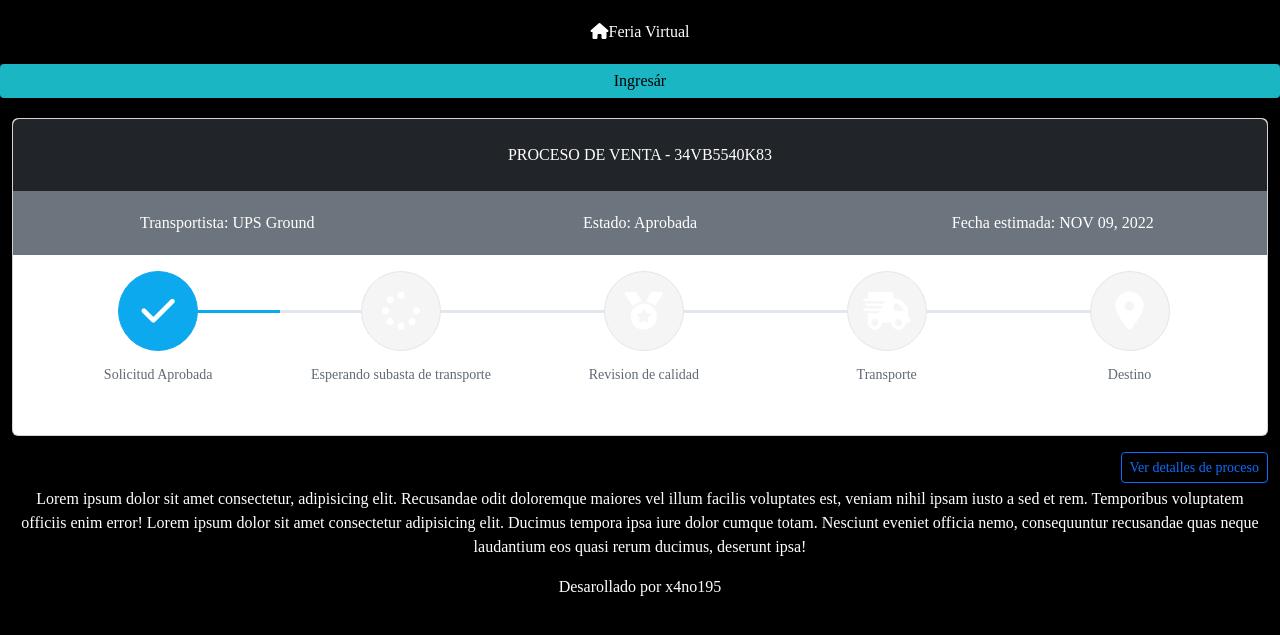
After one commit to LucianoSaavedraReyes/FeriaVirtual, a Django app: page // in a window 1280 px wide. The commit adds this page. Shown: the top 635 px of the page. Run offline with Django 3.2, Linux system fonts and the light colour scheme; parts of the project's set-up code (start-up, migrations or seed data) failed here and were passed over; some libraries are stand-ins or nearby versions.

Commit message:
front end ventana de proceso de venta

```diff
--- a/feriavirtual/feriavirtual2/settings.py
+++ b/feriavirtual/feriavirtual2/settings.py
@@ -123,4 +123,4 @@ STATIC_URL = '/static/'
 MEDIA_URL = '/media/'
 MEDIA_ROOT = os.path.join(BASE_DIR, 'media')
 AUTH_USER_MODEL = 'feriavirtualapp.User'
-LOGIN_REDIRECT_URL = 'publicaciones'
+LOGIN_REDIRECT_URL = 'seguimiento'
--- /dev/null
+++ b/feriavirtual/feriavirtualapp/static/css/seguimiento.css
@@ -0,0 +1,111 @@
+.container-seguimiento{
+    margin:20px 0;
+}
+.steps .step {
+    display: block;
+    width: 100%;
+    margin-bottom: 35px;
+    text-align: center
+}
+
+.steps .step .step-icon-wrap {
+    display: block;
+    position: relative;
+    width: 100%;
+    height: 80px;
+    text-align: center
+}
+
+.steps .step .step-icon-wrap::before,
+.steps .step .step-icon-wrap::after {
+    display: block;
+    position: absolute;
+    top: 50%;
+    width: 50%;
+    height: 3px;
+    margin-top: -1px;
+    background-color: #e1e7ec;
+    content: '';
+    z-index: 1
+}
+
+.steps .step .step-icon-wrap::before {
+    left: 0
+}
+
+.steps .step .step-icon-wrap::after {
+    right: 0
+}
+
+.steps .step .step-icon {
+    display: inline-block;
+    position: relative;
+    width: 80px;
+    height: 80px;
+    border: 1px solid #e1e7ec;
+    border-radius: 50%;
+    background-color: #f5f5f5;
+    color: #374250;
+    font-size: 38px;
+    line-height: 81px;
+    z-index: 5
+}
+
+.steps .step .step-title {
+    margin-top: 16px;
+    margin-bottom: 0;
+    color: #606975;
+    font-size: 14px;
+    font-weight: 500
+}
+
+.steps .step:first-child .step-icon-wrap::before {
+    display: none
+}
+
+.steps .step:last-child .step-icon-wrap::after {
+    display: none
+}
+
+.steps .step.completed .step-icon-wrap::before,
+.steps .step.completed .step-icon-wrap::after {
+    background-color: #0da9ef
+}
+
+.steps .step.completed .step-icon {
+    border-color: #0da9ef;
+    background-color: #0da9ef;
+    color: #fff
+}
+
+@media (max-width: 576px) {
+    .flex-sm-nowrap .step .step-icon-wrap::before,
+    .flex-sm-nowrap .step .step-icon-wrap::after {
+        display: none
+    }
+}
+
+@media (max-width: 768px) {
+    .flex-md-nowrap .step .step-icon-wrap::before,
+    .flex-md-nowrap .step .step-icon-wrap::after {
+        display: none
+    }
+}
+
+@media (max-width: 991px) {
+    .flex-lg-nowrap .step .step-icon-wrap::before,
+    .flex-lg-nowrap .step .step-icon-wrap::after {
+        display: none
+    }
+}
+
+@media (max-width: 1200px) {
+    .flex-xl-nowrap .step .step-icon-wrap::before,
+    .flex-xl-nowrap .step .step-icon-wrap::after {
+        display: none
+    }
+}
+
+.bg-faded, .bg-secondary {
+    background-color: #f5f5f5 !important;
+}
--- a/feriavirtual/feriavirtualapp/static/css/styles.css
+++ b/feriavirtual/feriavirtualapp/static/css/styles.css
@@ -192,6 +192,15 @@ table tr td{
 table tr td img{
     height: 100px;
 }
+.cont-seguimiento{
+    margin: 20% 0;
+}
+.seguimiento-icons i{
+    font-size: 100px;
+}
+.seguimiento-icons p{
+    font-size: 42px;
+}
 @media (min-width: 600px) {
     form {
         margin: 25%;
--- a/feriavirtual/feriavirtualapp/templates/base.html
+++ b/feriavirtual/feriavirtualapp/templates/base.html
@@ -9,9 +9,13 @@
     <link rel="stylesheet" type="text/css" href="{% static 'css/styles.css' %}">
     <link rel="stylesheet" type="text/css" href="{% static 'css/flexboxgrid.min.css' %}">
     <link rel="stylesheet" type="text/css" href="{% static 'css/normalize.css' %}">
+    <link rel="stylesheet" type="text/css" href="{% static 'css/seguimiento.css' %}">
+
     <link rel="preconnect" href="https://fonts.gstatic.com">
     <link href="https://fonts.googleapis.com/css2?family=Varela+Round&display=swap" rel="stylesheet">
-    <script src="https://kit.fontawesome.com/87452a2af3.js" crossorigin="anonymous"></script>
+    <script src="https://kit.fontawesome.com/b7f0f5763e.js" crossorigin="anonymous"></script>
+    <!-- CSS only -->
+    <link href="https://cdn.jsdelivr.net/npm/bootstrap@5.2.2/dist/css/bootstrap.min.css" rel="stylesheet" integrity="sha384-Zenh87qX5JnK2Jl0vWa8Ck2rdkQ2Bzep5IDxbcnCeuOxjzrPF/et3URy9Bv1WTRi" crossorigin="anonymous">
 
 </head>
 <body class="container-fluid">
@@ -22,25 +26,29 @@
     {% if request.user.is_authenticated %}
         <div class="contenedor-login row end-xs">
             {% if request.user.rol == "1"  %}
+            <a href="{% url 'seguimiento' %}" class="col-xs-12 col-sm-2 center-xs"><i class="fas fa-clipboard-list"></i> Seguimiento</a>
             <a href="{% url 'mis-productos' %}" class="col-xs-2"><i class="far fa-lemon"></i> Mis Productos</a>
 
             <a href="{% url 'ingresar-productos'  %}" class="col-xs-2"><i class="fas fa-external-link-square-alt"></i> Ingresar Productos</a>
             {% endif %}
             {% if request.user.rol == "2" %}
+            <a href="{% url 'seguimiento' %}" class="col-xs-12 col-sm-2 center-xs"><i class="fas fa-clipboard-list"></i> Seguimiento</a>
             <a href="{% url 'notificacion' %}" class="col-xs-12 col-sm-2 center-xs"><i class="fas fa-user-plus"></i> Notificaciones de pago</a>
             <a href="{% url 'Solicitud' %}" class="col-xs-12 col-sm-2 center-xs"><i class="fas fa-search-dollar"></i> Solicitud</a>
             {% endif %}
             {% if request.user.rol == "3" %}
+            <a href="{% url 'seguimiento' %}" class="col-xs-12 col-sm-2 center-xs"><i class="fas fa-clipboard-list"></i> Seguimiento</a>
             <a href="{% url 'notificacion' %}" class="col-xs-12 col-sm-2 center-xs"><i class="fas fa-user-plus"></i> Notificaciones de pago</a>
             <a href="{% url 'Solicitud' %}" class="col-xs-12 col-sm-2 center-xs"><i class="fas fa-search-dollar"></i> Solicitud</a>
             {% endif %}
             {% if request.user.rol == "6" %}
+            <a href="{% url 'seguimiento' %}" class="col-xs-12 col-sm-2 center-xs"><i class="fas fa-clipboard-list"></i> Seguimiento</a>
             <a href="{% url 'gestionContratos' %}" class="col-xs-12 col-sm-2 center-xs"><i class="fas fa-file-contract"></i> Gestion de contratos</a>
             <a href="{% url 'register' %}" class="col-xs-12 col-sm-2 center-xs"><i class="fas fa-user-plus"></i> Registrar Usuario</a>
             <a href="{% url 'Solicitud' %}" class="col-xs-12 col-sm-2 center-xs"><i class="fas fa-search-dollar"></i> Iniciar venta</a>
             <a href="{% url 'Solicitudes' %}" class="col-xs-12 col-sm-2 center-xs"><i class="fas fa-search-dollar"></i>Solicitudes</a>
             {% endif %}
-            <a href="{% url 'publicaciones' %}" class="col-xs-12 col-sm-2 center-xs"><i class="fas fa-clipboard-list"></i> Publicaciones</a>
+
             <a href="{% url 'logout' %}" class="col-xs-12 col-sm-2 center-xs"><i class="fas fa-sign-out-alt"></i> Cerrar Sesión</a>
 
         </div>
--- a/feriavirtual/feriavirtualapp/templates/logout.html
+++ b/feriavirtual/feriavirtualapp/templates/logout.html
@@ -2,6 +2,6 @@
 
 {% block content %}
 <div class="main">
-    <p>Te has deslogeado...click <a href="{% url 'post_list' %}">Aquí</a> para volver al inicio</p>
+    <p>Te has deslogeado...click <a href="{% url 'seguimiento' %}">Aquí</a> para volver al inicio</p>
 </div>
 {% endblock %}
--- a/feriavirtual/feriavirtualapp/templates/modificarsoli.html
+++ b/feriavirtual/feriavirtualapp/templates/modificarsoli.html
@@ -5,7 +5,7 @@
                 <div>
                     <form method="POST" action="">
                         {% csrf_token %}
-                        {{ mod.as_p }}
+                        {{ form.as_p }}
                         <input type="submit" class="btn-mod" value="MODIFICAR">
                     </form>
                 </div>
--- /dev/null
+++ b/feriavirtual/feriavirtualapp/templates/seguimiento.html
@@ -0,0 +1,61 @@
+{% extends 'base.html' %}
+{% load humanize %}
+{% block content %}
+<div class="container-seguimiento padding-bottom-3x mb-1">
+        <div class="card mb-3">
+          <div class="p-4 text-center text-white text-lg bg-dark rounded-top"><span class="text-uppercase">Proceso de Venta - </span><span class="text-medium">34VB5540K83</span></div>
+          <div class="d-flex flex-wrap flex-sm-nowrap justify-content-between py-3 px-2 bg-secondary">
+            <div class="w-100 text-center py-1 px-2"><span class="text-medium">Transportista:</span> UPS Ground</div>
+            <div class="w-100 text-center py-1 px-2"><span class="text-medium">Estado:</span> Aprobada</div>
+            <div class="w-100 text-center py-1 px-2"><span class="text-medium">Fecha estimada:</span> NOV 09, 2022</div>
+          </div>
+          <div class="card-body">
+            <div class="steps d-flex flex-wrap flex-sm-nowrap justify-content-between padding-top-2x padding-bottom-1x">}
+
+
+
+              <div class="step completed">
+                <div class="step-icon-wrap">
+                  <div class="step-icon"><i class="fa-solid fa-check"></i></div>
+                </div>
+                <h4 class="step-title">Solicitud Aprobada</h4>
+              </div>
+              <div class="step">
+                <div class="step-icon-wrap">
+                  <div class="step-icon"><i class="fa-solid fa-spinner"></i></div>
+                </div>
+                <h4 class="step-title">Esperando subasta de transporte</h4>
+              </div>
+
+              <div class="step">
+                <div class="step-icon-wrap">
+                  <div class="step-icon"><i class="fa-solid fa-medal"></i></div>
+                </div>
+                <h4 class="step-title">Revision de calidad</h4>
+              </div>
+              <div class="step">
+                <div class="step-icon-wrap">
+                  <div class="step-icon"><i class="fa-solid fa-truck-fast"></i></i></div>
+                </div>
+                <h4 class="step-title">Transporte</h4>
+              </div>
+              <div class="step">
+                <div class="step-icon-wrap">
+                  <div class="step-icon"><i class="fa-solid fa-location-dot"></i></div>
+                </div>
+                <h4 class="step-title">Destino</h4>
+              </div>
+
+
+
+            </div>
+          </div>
+        </div>
+        <div class="d-flex flex-wrap flex-md-nowrap justify-content-center justify-content-sm-between align-items-center">
+          <div class="custom-control custom-checkbox mr-3">
+            <input class="custom-control-input" type="checkbox" id="notify_me" checked="">
+          </div>
+          <div class="text-left text-sm-right"><a class="btn btn-outline-primary btn-rounded btn-sm" href="" data-toggle="modal" data-target="#orderDetails">Ver detalles de proceso</a></div>
+        </div>
+      </div>
+{% endblock %}
--- a/feriavirtual/feriavirtualapp/urls.py
+++ b/feriavirtual/feriavirtualapp/urls.py
@@ -12,8 +12,7 @@ urlpatterns = [
     path('registerinterno/', views.registerinterno, name='register-interno'),
     path('login/', LoginView.as_view(template_name='login.html'), name='login'),
     path('logout/', LogoutView.as_view(template_name='logout.html'), name='logout'),
-    path('posts/', views.post_list, name='post_list'),
-    path('', views.publicaciones, name='publicaciones'),
+    path('/', views.seguimiento, name='seguimiento'),
     path('ingresar-productos/', views.ingresarproductos, name='ingresar-productos'),
     path('mis-productos/', views.misproductos, name='mis-productos'),
     path('venta/', views.venta, name='venta'),
--- a/feriavirtual/feriavirtualapp/views.py
+++ b/feriavirtual/feriavirtualapp/views.py
@@ -51,8 +51,7 @@ def contratos(request):
         form = FormContratos()
     context = { 'form': form }
     return render(request, 'contratos.html', context)
-def post_list(request):
-    return render(request, 'post_list.html', {})
+
 def register(request):
     if request.method == 'POST':
         form = FormRegistroUsuario(request.POST)
@@ -78,9 +77,8 @@ def registerinterno(request):
     context = { 'form': form }
     return render(request, 'register-interno.html',context)
 
-def publicaciones(request):
-
-    return render(request, 'publicaciones.html',{})
+def seguimiento(request):
+    return render(request, 'seguimiento.html',{})
 
 def ingresarproductos(request):
     if request.method == 'POST':
@@ -298,9 +296,9 @@ def solicitudes(request):
 def modificarSolicitud (request, pk):
     SolicitudPK = Post.objects.get(pk = pk)
     if request.method == 'POST':
-        mod = FormSolicitudEstado(request.POST, instance = SolicitudPK)
-        if mod.is_valid():
-            SolicitudPK = mod.save(commit=False)
+        form = FormSolicitudEstado(request.POST, instance = SolicitudPK)
+        if form.is_valid():
+            SolicitudPK = form.save(commit=False)
 
             SolicitudPK = Post.objects.get(pk = pk)
             topProductores = User.objects.filter(rol='1')
@@ -334,13 +332,13 @@ def modificarSolicitud (request, pk):
                             print(cantidadnecesaria)
                             #cantidad actual ya no seria necesaria
                             SolicitudPK.cantidad_actual = cantidadnecesaria
-
+                            SolicitudPK.EstadoSolicitud = form.cleaned_data['EstadoSolicitud']
 
 
                 except Producto.MultipleObjectsReturned:
                     prodganadores: topProductos.objects.filter(precio=min_precio)
                     cantidadP = prodganadores.count
-                    SolicitudPK.EstadoSolicitud = form.cleaned_data['EstadoSolicitud']
+
             except Producto.DoesNotExist :
                 SolicitudPK.EstadoSolicitud = '3'
                 messages.error(request, f'En este momento no hay productores que puedan satisfacer el pedido')
@@ -348,5 +346,6 @@ def modificarSolicitud (request, pk):
             SolicitudPK.save()
             return redirect('/Solicitudes')
     else:
-        mod = FormSolicitudEstado(instance= SolicitudPK)
-        return render(request, 'modificarsoli.html', {'mod':mod})
+        form = FormSolicitudEstado(instance=SolicitudPK)
+        context ={'form':form,}
+        return render(request, 'modificarsoli.html', context)
```
Also changed, not shown: feriavirtual/feriavirtualapp/templates/publicaciones.html (deleted, +0 -60 lines), feriavirtual/db.sqlite3.
